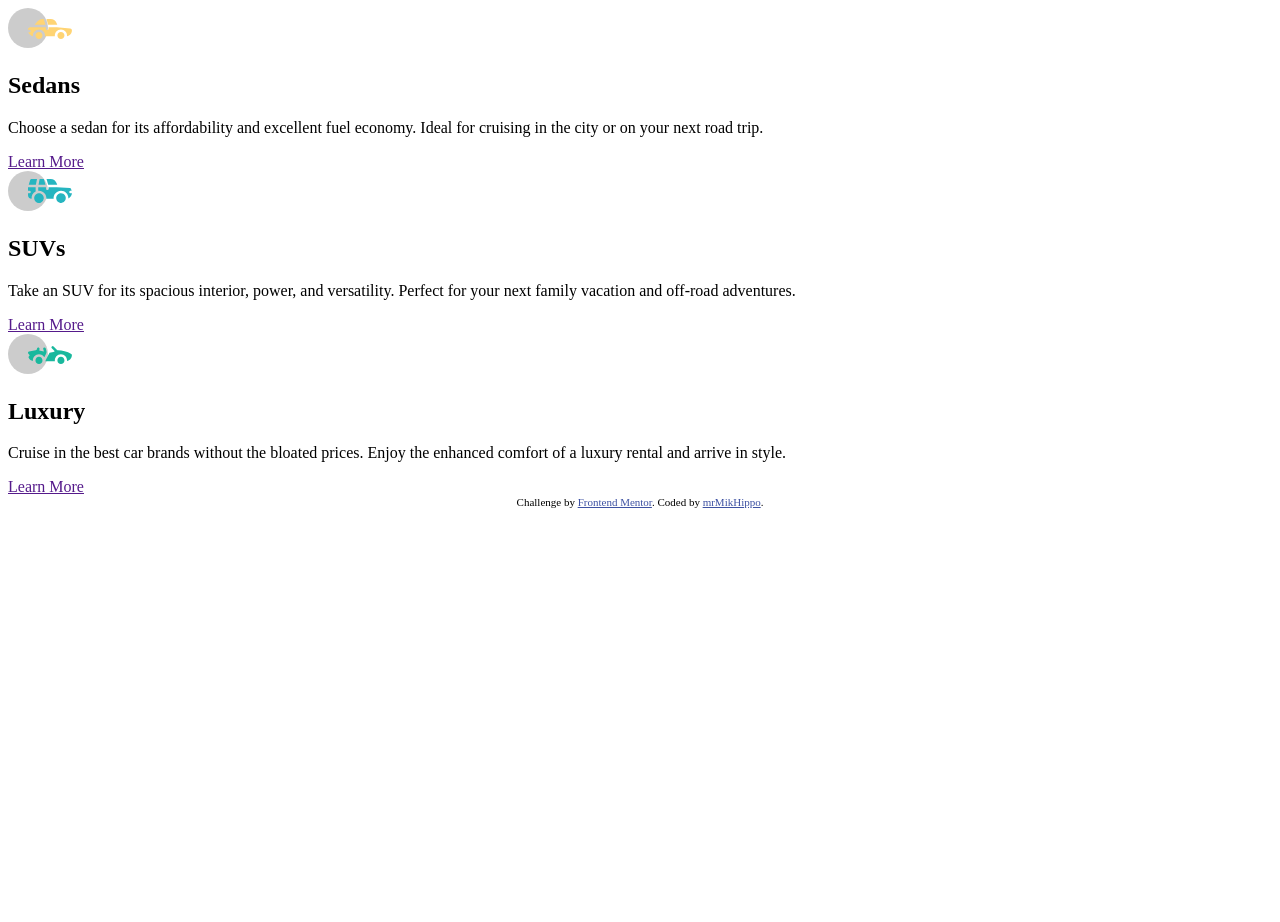
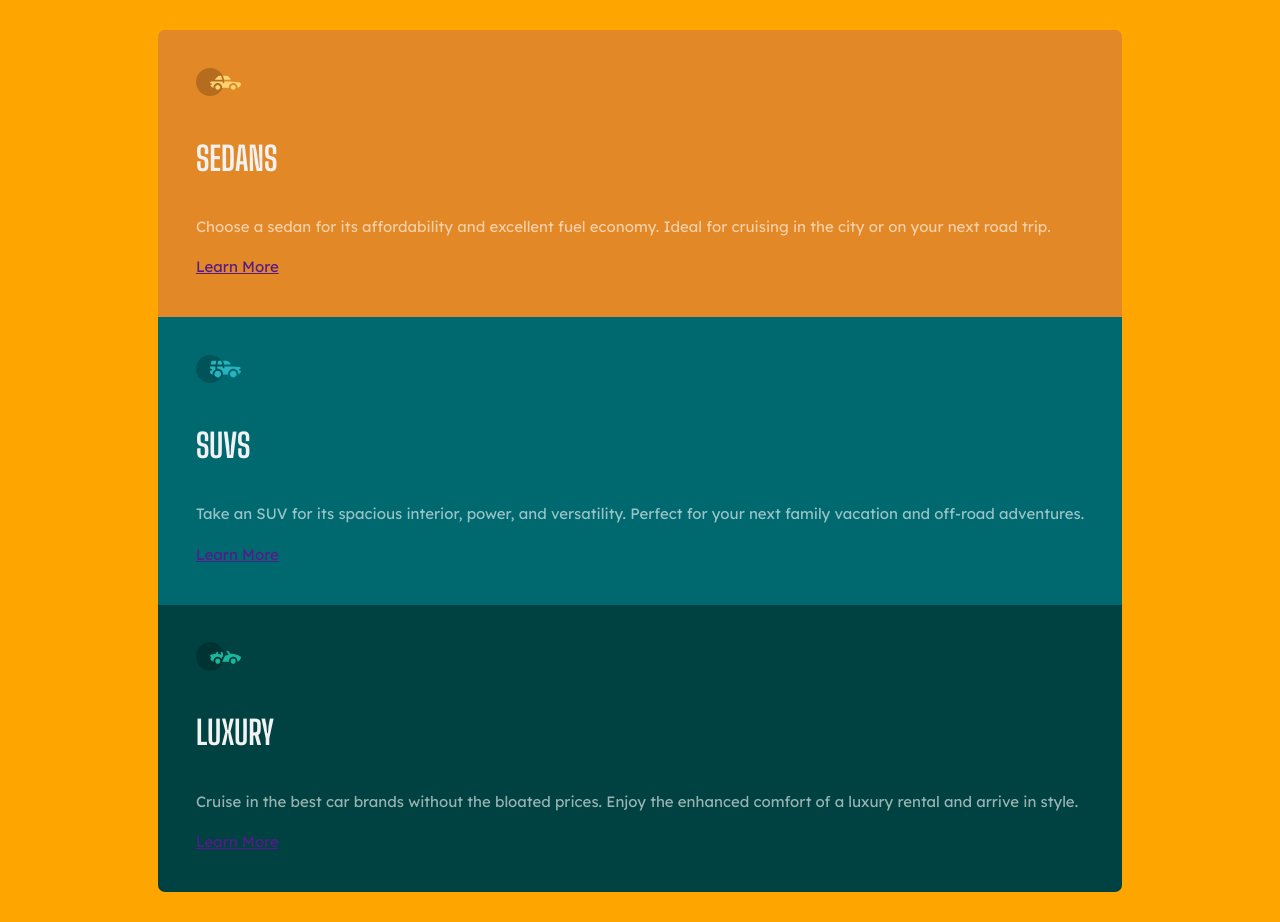
Before and after one commit to mrMikHippo/3-column-preview-card-component, a website: page index.html in a window 1280 px wide. Before the commit the page ends 800 px from the top, so only its background shows below. Drawn offline with Linux system fonts and the light colour scheme.

Commit message:
Added fonts and common styles

```diff
--- /dev/null
+++ b/css/styles.css
@@ -0,0 +1,95 @@
+:root {
+  /* Primary */
+  --bright-orange: hsl(31, 77%, 52%);
+  --dark-cyan: hsl(184, 100%, 22%);
+  --very-dark-cyan: hsl(179, 100%, 13%);
+
+  /* Neutral */
+  --paragraphs: hsla(0, 0%, 100%, 0.6);
+  --light-background: hsl(0, 0%, 95%);
+
+  /* Typography */
+  --font-size: 15px;
+  --font-family: "Lexend Deca";
+  --font-weight: 400;
+  --font-family-heading: "Big Shoulders Display";
+  --font-weight-heading: 700;
+}
+
+/* @import url('https://fonts.googleapis.com/css2?family=Big+Shoulders+Display:wght@700&family=Lexend+Deca&display=swap'); */
+
+html {
+  box-sizing: border-box;
+}
+
+*, *:before, *:after {
+  box-sizing: inherit;
+}
+
+body {
+  margin: 0;
+  padding: 2em;
+  font-size: var(--font-size);
+  font-family: var(--font-family);
+  font-weight: var(--font-weight);
+  line-height: 1.7;
+  background-color: var(--light-background);
+  min-height: 100vh;
+  background: orange;
+
+  display: flex;
+  /* flex-direction: column; */
+  justify-content: center;
+}
+
+h1, h2, h3, h4 {
+  font-family: var(--font-family-heading);
+  font-weight: var(--font-weight-heading);
+  text-transform: uppercase;
+  color: var(--light-background);
+}
+
+section {
+  /* width: 60%; */
+  /* align-self: center; */
+  /* flex-grow: 1; */
+  color: var(--paragraphs);
+
+  /* display: flex; */
+}
+
+img {
+  width: 3em;
+}
+
+.card {
+  padding: 2.5em;
+}
+
+.card:first-child {
+  border-radius: 7px 7px 0 0;
+}
+
+.card:last-child {
+  border-radius: 0 0 7px 7px;
+}
+
+.title {
+  font-size: 2.2em;
+}
+
+.card:first-child {
+  background: var(--bright-orange);
+}
+
+.card:nth-child(2) {
+  background: var(--dark-cyan);
+}
+
+.card:last-child {
+  background: var(--very-dark-cyan);
+}
+
+.attribution {
+  /* align-self: flex-end; */
+}
--- a/index.html
+++ b/index.html
@@ -8,7 +8,9 @@
 
   <title>3-column preview card component</title>
 
-  <!-- Feel free to remove these styles or customise in your own stylesheet 👍 -->
+  <link rel="preconnect" href="https://fonts.gstatic.com">
+  <link href="https://fonts.googleapis.com/css2?family=Big+Shoulders+Display:wght@700&family=Lexend+Deca&display=swap" rel="stylesheet">
+  <link rel="stylesheet" href="css/styles.css">
 
   <style>
     .attribution { font-size: 11px; text-align: center; }
@@ -41,9 +43,9 @@
     </div>
   </section>
 
-  <div class="attribution">
+  <!-- <div class="attribution">
     Challenge by <a href="https://www.frontendmentor.io?ref=challenge" target="_blank">Frontend Mentor</a>.
     Coded by <a href="https://github.com/mrMikHippo">mrMikHippo</a>.
-  </div>
+  </div> -->
 </body>
 </html>
```
